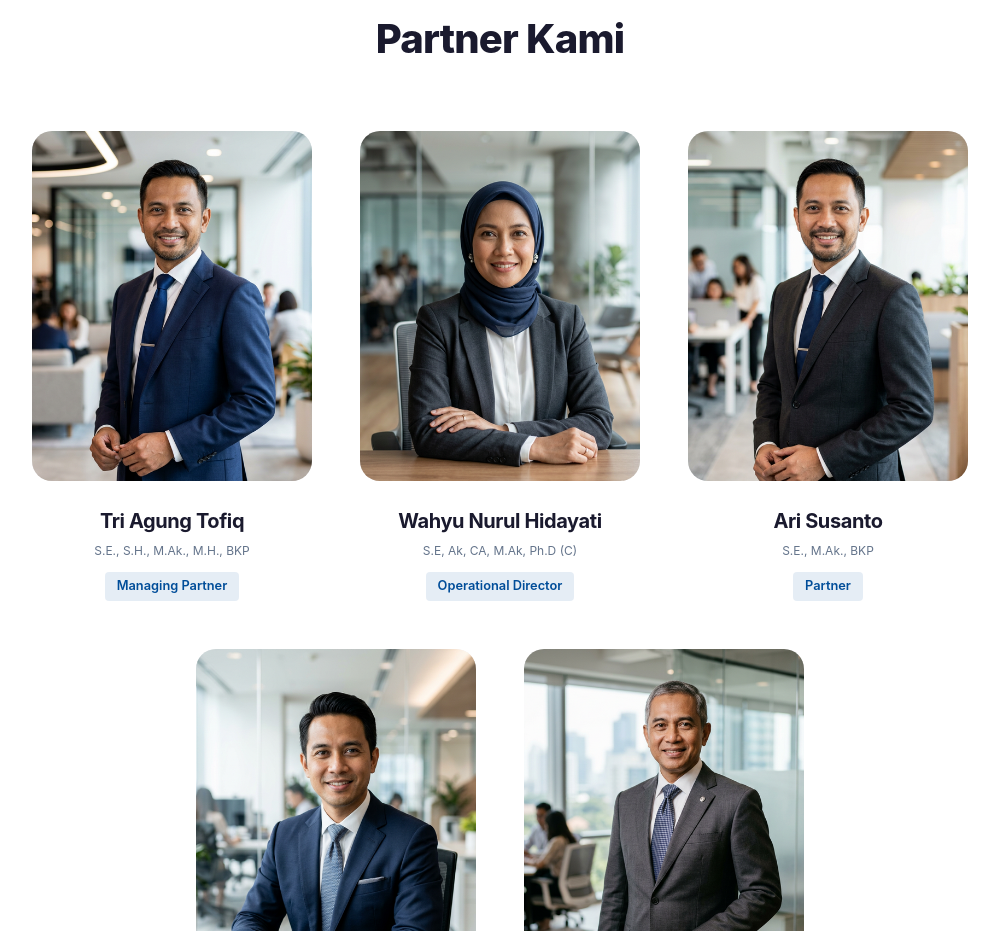
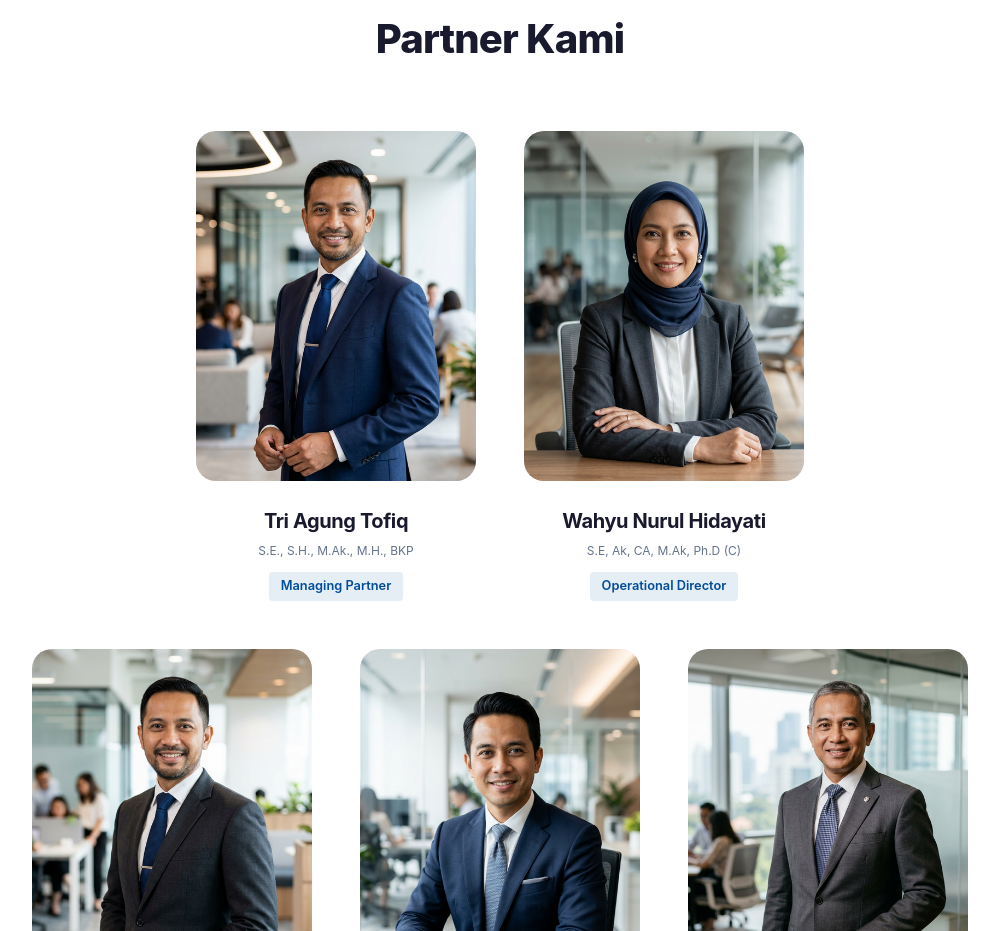
Before and after one commit to agas007/agas007.github.io, a Next.js app: page /tat-webpage in a window 1280 px wide. Shown: the part 2240-3171 px from the top of the page, without its empty margins (140-1139 px from the left). Built offline with nearby package versions, Linux system fonts and the light colour scheme.

Commit message:
feat: Separate partner display into distinct sections for the top two partners and subsequent partners.

```diff
--- a/src/app/tat-webpage/page.tsx
+++ b/src/app/tat-webpage/page.tsx
@@ -179,8 +179,30 @@ export default function TatWebpageDummy() {
           <span style={{ color: 'var(--tat-blue)', fontWeight: 700, textTransform: 'uppercase', fontSize: '0.875rem', marginBottom: '12px', display: 'block' }}>Kepemimpinan</span>
           <h2 style={{ fontSize: '2.5rem', fontWeight: 800, color: 'var(--tat-blue-dark)' }}>Partner Kami</h2>
         </div>
+        {/* Top 2 Partners */}
+        <div className="tat-partners-grid" style={{ marginBottom: '48px' }}>
+          {partners.slice(0, 2).map((partner, idx) => (
+            <div key={idx} className="tat-partner-card">
+              <div className="tat-partner-image-wrapper">
+                <img
+                  src={partner.image}
+                  alt={partner.name}
+                  className="tat-partner-image"
+                  onError={(e) => {
+                    e.currentTarget.src = "https://ui-avatars.com/api/?name=" + partner.name + "&background=004d99&color=fff&size=512";
+                  }}
+                />
+              </div>
+              <h3>{partner.name}</h3>
+              <p>{partner.title}</p>
+              <span className="tat-partner-role">{partner.role}</span>
+            </div>
+          ))}
+        </div>
+
+        {/* Other Partners */}
         <div className="tat-partners-grid">
-          {partners.map((partner, idx) => (
+          {partners.slice(2).map((partner, idx) => (
             <div key={idx} className="tat-partner-card">
               <div className="tat-partner-image-wrapper">
                 <img
```
